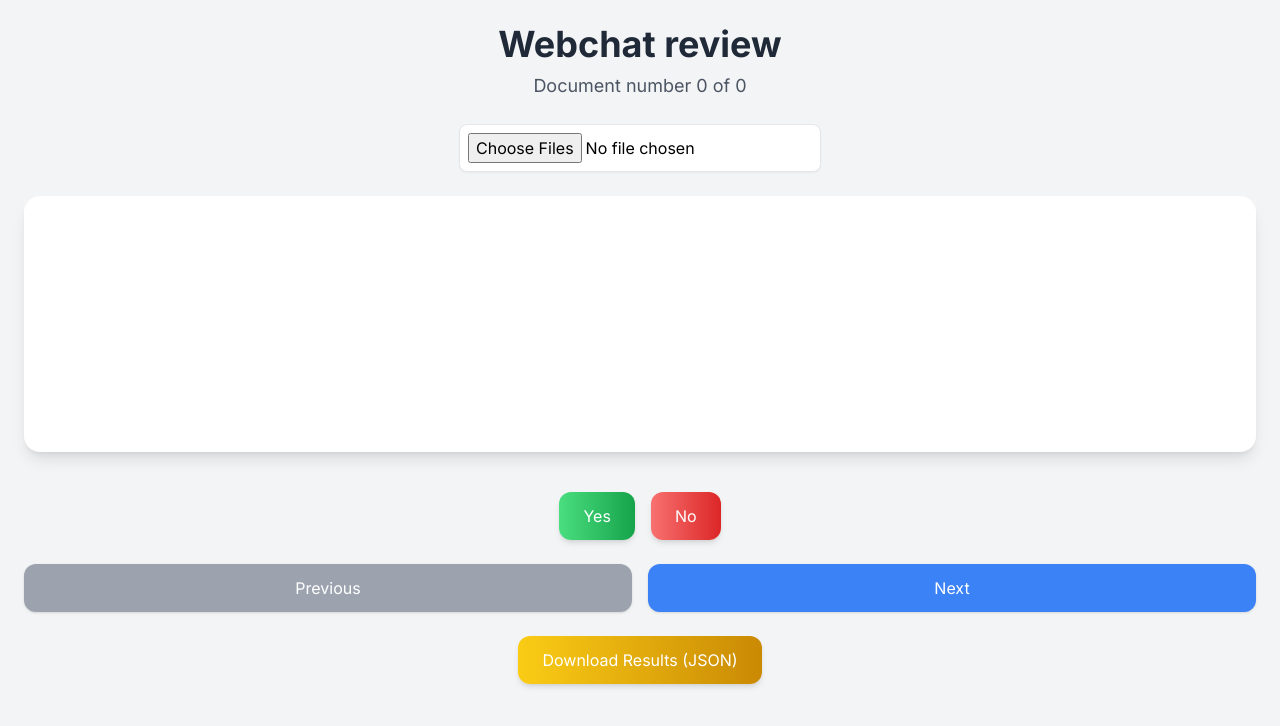
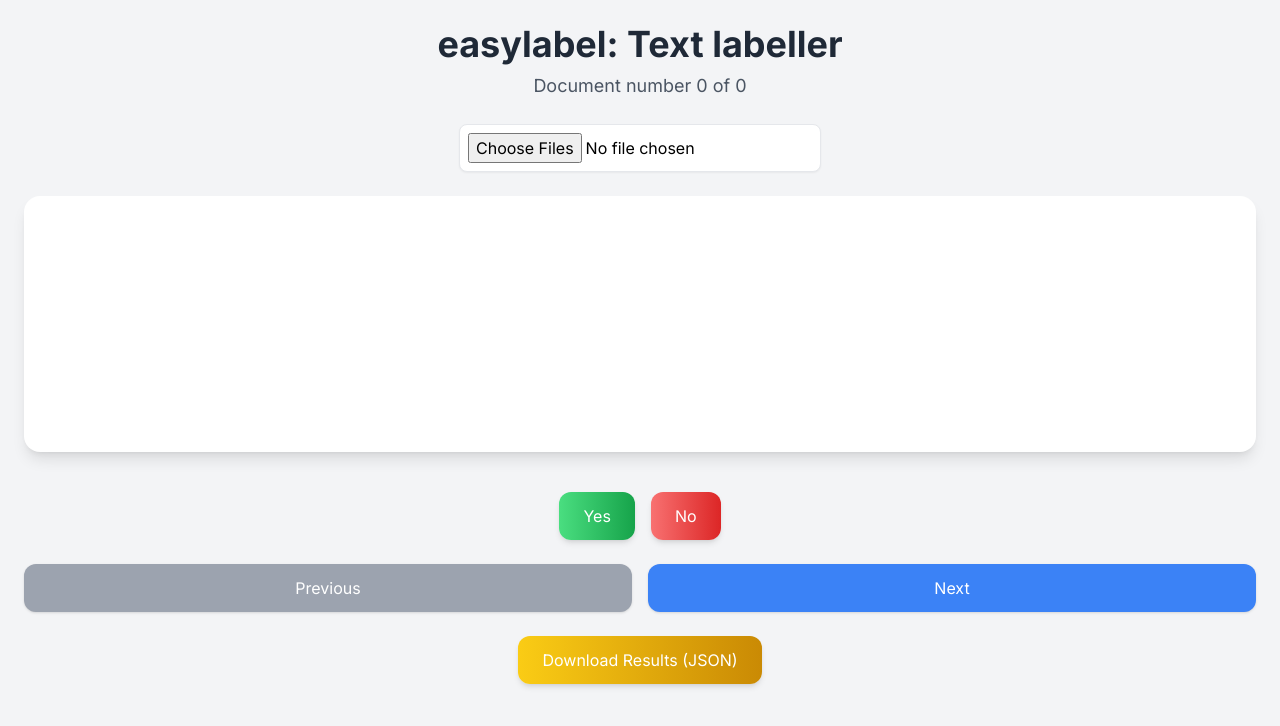
Before and after one commit to ajl2718/easylabel, a plain HTML site: page index.html in a window 1280 px wide. Drawn offline with nearby package versions, Linux system fonts and the light colour scheme.

Commit message:
Update README with instructions and change title of html

```diff
--- a/index.html
+++ b/index.html
@@ -2,7 +2,7 @@
 <html lang="en">
 <head>
   <meta charset="UTF-8">
-  <title>Webchat Review</title>
+  <title>easylabel: Text labeller</title>
   <script src="https://cdn.tailwindcss.com"></script>
   <link href="https://fonts.googleapis.com/css2?family=Inter:wght@400;600;700&display=swap" rel="stylesheet">
   <link rel="stylesheet" href="style.css">
@@ -14,7 +14,7 @@
 
 <body class="bg-gray-100 p-6">
 
-  <h1 class="text-4xl font-bold text-center mb-2 text-gray-800">Webchat review</h1>
+  <h1 class="text-4xl font-bold text-center mb-2 text-gray-800">easylabel: Text labeller</h1>
   <p id="docCounter" class="text-center text-lg mb-6 text-gray-600 transition-all duration-300">Document number 0 of 0</p>
 
   <div class="flex justify-center mb-6">
```
Also changed, not shown: 1 other file.
